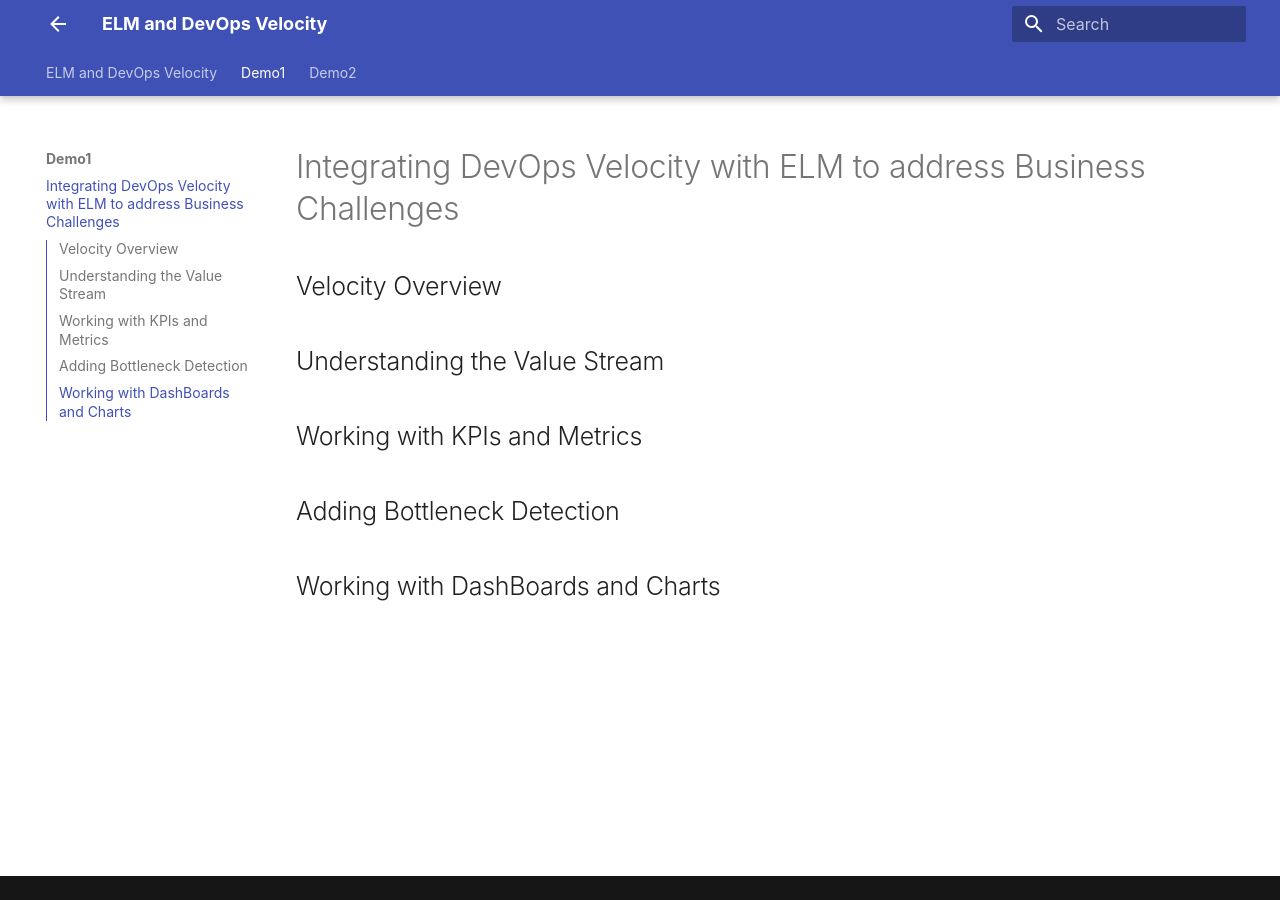
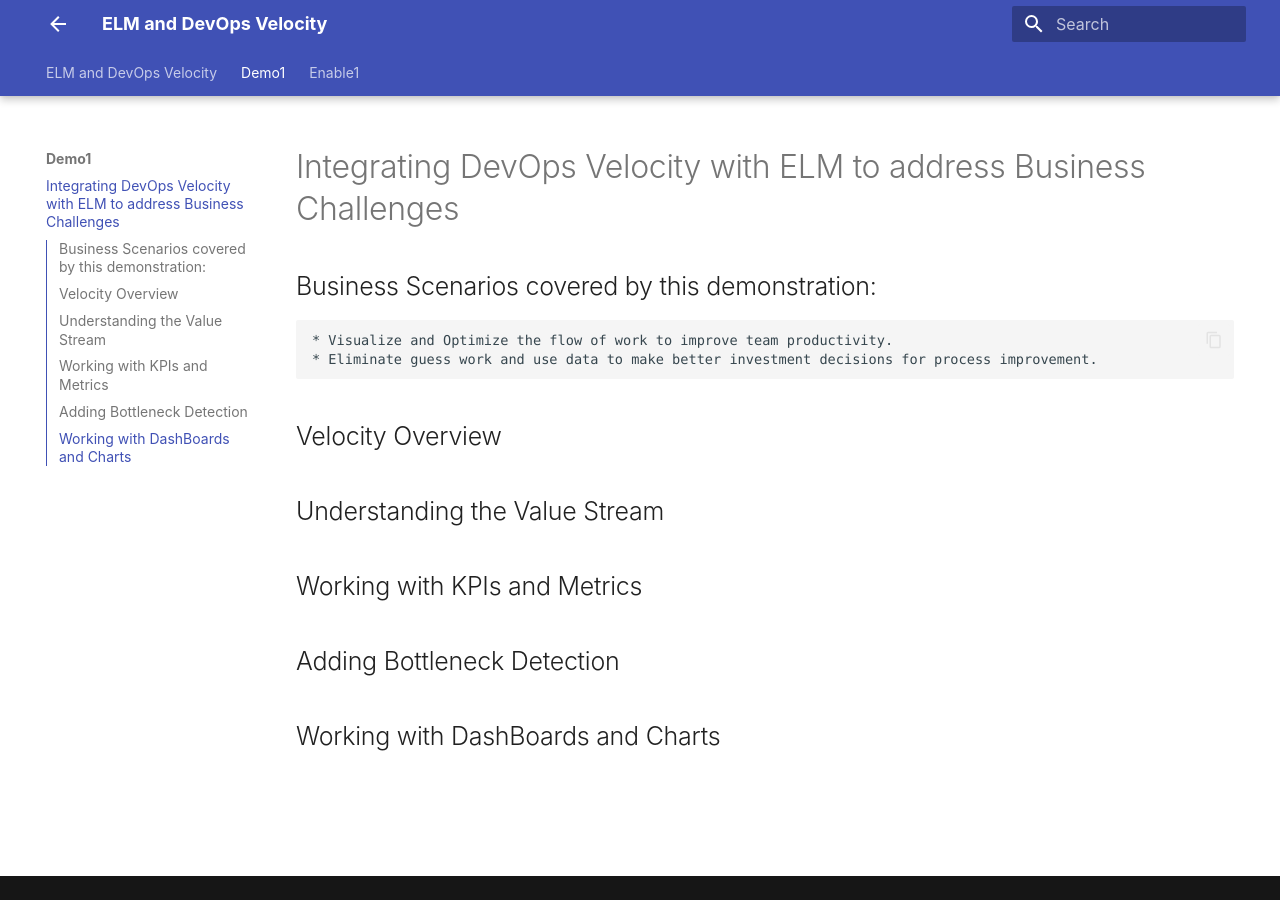
Before and after one commit to DevOpsAutomationLabs/ELM_Velocity, an MkDocs documentation site: the page built from docs/demo1/index.md, in a window 1280 px wide. Built offline with MkDocs 1.6.1 and Material for MkDocs 9.7.7, drawn with Linux system fonts in a browser that asks for light colours.

Commit message:
Update page framework

```diff
--- a/docs/demo1/index.md
+++ b/docs/demo1/index.md
@@ -1,4 +1,8 @@
 # Integrating DevOps Velocity with ELM to address Business Challenges
+
+## Business Scenarios covered by this demonstration:
+    * Visualize and Optimize the flow of work to improve team productivity.
+    * Eliminate guess work and use data to make better investment decisions for process improvement.
 
 ## Velocity Overview
 
```
Also changed, not shown: README.md (+1 -1 lines), docs/demo2/index.md (deleted, +0 -13 lines), docs/enable1/index.md (added, +18 -0 lines).
